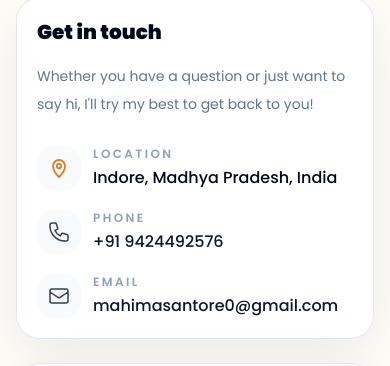
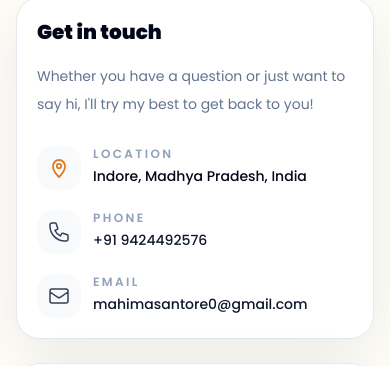
Before and after one commit to Mahima-1513/Mahima-Portfolio, a React (Vite) app in the folder frontend/: page / in a window 390 px wide. Shown: the part 8138-8504 px from the top of the page. Built offline with nearby package versions, Linux system fonts and the light colour scheme.

Commit message:
Make contact details mobile responsive

```diff
--- a/frontend/src/sections/ContactSection.jsx
+++ b/frontend/src/sections/ContactSection.jsx
@@ -90,18 +90,18 @@ export function ContactSection() {
 
           <div className="mt-7 space-y-5 sm:mt-8 sm:space-y-6">
             {contactItems.map((item) => (
-              <div key={item.title} className="flex min-w-0 items-center gap-3 sm:gap-4">
+              <div key={item.title} className="flex min-w-0 items-start gap-3 sm:items-center sm:gap-4">
                 <div className="flex h-11 w-11 shrink-0 items-center justify-center rounded-2xl bg-slate-50 text-xl transition-colors duration-300 dark:bg-slate-800 sm:h-12 sm:w-12">
                   {item.icon}
                 </div>
-                <div className="min-w-0">
+                <div className="min-w-0 flex-1">
                   <p className="text-xs font-semibold uppercase tracking-[0.2em] text-slate-400">{item.title}</p>
                   {item.href ? (
-                    <a href={item.href} className="mt-1 block break-words font-medium text-slate-950 transition-colors duration-300 hover:text-[#e27a1b] dark:text-slate-200 dark:hover:text-[#e27a1b]">
+                    <a href={item.href} className="mt-1 block break-all text-sm font-medium text-slate-950 transition-colors duration-300 hover:text-[#e27a1b] dark:text-slate-200 dark:hover:text-[#e27a1b] sm:break-words sm:text-base">
                       {item.value}
                     </a>
                   ) : (
-                    <p className="mt-1 break-words font-medium text-slate-950 transition-colors duration-300 dark:text-slate-200">{item.value}</p>
+                    <p className="mt-1 break-words text-sm font-medium text-slate-950 transition-colors duration-300 dark:text-slate-200 sm:text-base">{item.value}</p>
                   )}
                 </div>
               </div>
@@ -120,7 +120,7 @@ export function ContactSection() {
                   name="name"
                   required
                   placeholder="Your Name"
-                  className="rounded-2xl border border-slate-200 bg-slate-50 px-4 py-3 text-sm outline-none transition focus:border-[#e27a1b] focus:ring-1 focus:ring-[#e27a1b] dark:border-slate-700 dark:bg-slate-800 dark:text-slate-100 dark:focus:border-[#e27a1b]"
+                  className="min-h-12 rounded-2xl border border-slate-200 bg-slate-50 px-4 py-3 text-base outline-none transition focus:border-[#e27a1b] focus:ring-1 focus:ring-[#e27a1b] dark:border-slate-700 dark:bg-slate-800 dark:text-slate-100 dark:focus:border-[#e27a1b]"
                 />
               </div>
               <div className="flex flex-col gap-2">
@@ -131,7 +131,7 @@ export function ContactSection() {
                   name="email"
                   required
                   placeholder="Your Email"
-                  className="rounded-2xl border border-slate-200 bg-slate-50 px-4 py-3 text-sm outline-none transition focus:border-[#e27a1b] focus:ring-1 focus:ring-[#e27a1b] dark:border-slate-700 dark:bg-slate-800 dark:text-slate-100 dark:focus:border-[#e27a1b]"
+                  className="min-h-12 rounded-2xl border border-slate-200 bg-slate-50 px-4 py-3 text-base outline-none transition focus:border-[#e27a1b] focus:ring-1 focus:ring-[#e27a1b] dark:border-slate-700 dark:bg-slate-800 dark:text-slate-100 dark:focus:border-[#e27a1b]"
                 />
               </div>
             </div>
@@ -144,14 +144,14 @@ export function ContactSection() {
                 required
                 rows={4}
                 placeholder="How can I help you?"
-                className="resize-none rounded-2xl border border-slate-200 bg-slate-50 px-4 py-3 text-sm outline-none transition focus:border-[#e27a1b] focus:ring-1 focus:ring-[#e27a1b] dark:border-slate-700 dark:bg-slate-800 dark:text-slate-100 dark:focus:border-[#e27a1b]"
+                className="min-h-12 resize-none rounded-2xl border border-slate-200 bg-slate-50 px-4 py-3 text-base outline-none transition focus:border-[#e27a1b] focus:ring-1 focus:ring-[#e27a1b] dark:border-slate-700 dark:bg-slate-800 dark:text-slate-100 dark:focus:border-[#e27a1b]"
               />
             </div>
 
             <button
               type="submit"
               disabled={isSubmitting}
-              className="mt-2 w-full rounded-2xl bg-[#e27a1b] px-8 py-4 text-sm font-semibold text-white shadow-sm transition hover:bg-[#d86f15] hover:shadow-md active:scale-[0.98] disabled:cursor-not-allowed disabled:opacity-70"
+              className="mt-2 min-h-12 w-full rounded-2xl bg-[#e27a1b] px-8 py-4 text-base font-semibold text-white shadow-sm transition hover:bg-[#d86f15] hover:shadow-md active:scale-[0.98] disabled:cursor-not-allowed disabled:opacity-70"
             >
               {isSubmitting ? 'Sending...' : 'Send Message'}
             </button>
```
